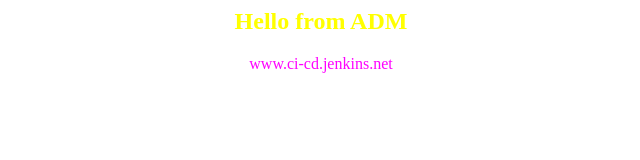
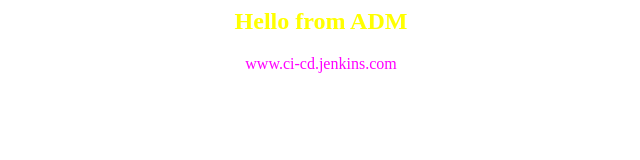
Before and after one commit to YakhyoTursunboyev/jenkins-test1, a plain HTML site: page index.html in a window 1280 px wide. Shown: the full height of the page, 319-959 px from the left. Drawn offline with Linux system fonts and the light colour scheme.

Commit message:
Update index.html

```diff
--- a/index.html
+++ b/index.html
@@ -2,7 +2,7 @@
 <body bdcolor=gray>
 <center>
 <h2><font color=yellow>Hello from ADM</font></h2>
-<font color=magenta>www.ci-cd.jenkins.net</font>
+<font color=magenta>www.ci-cd.jenkins.com</font>
 </center>
 </body>
 </html>
```
